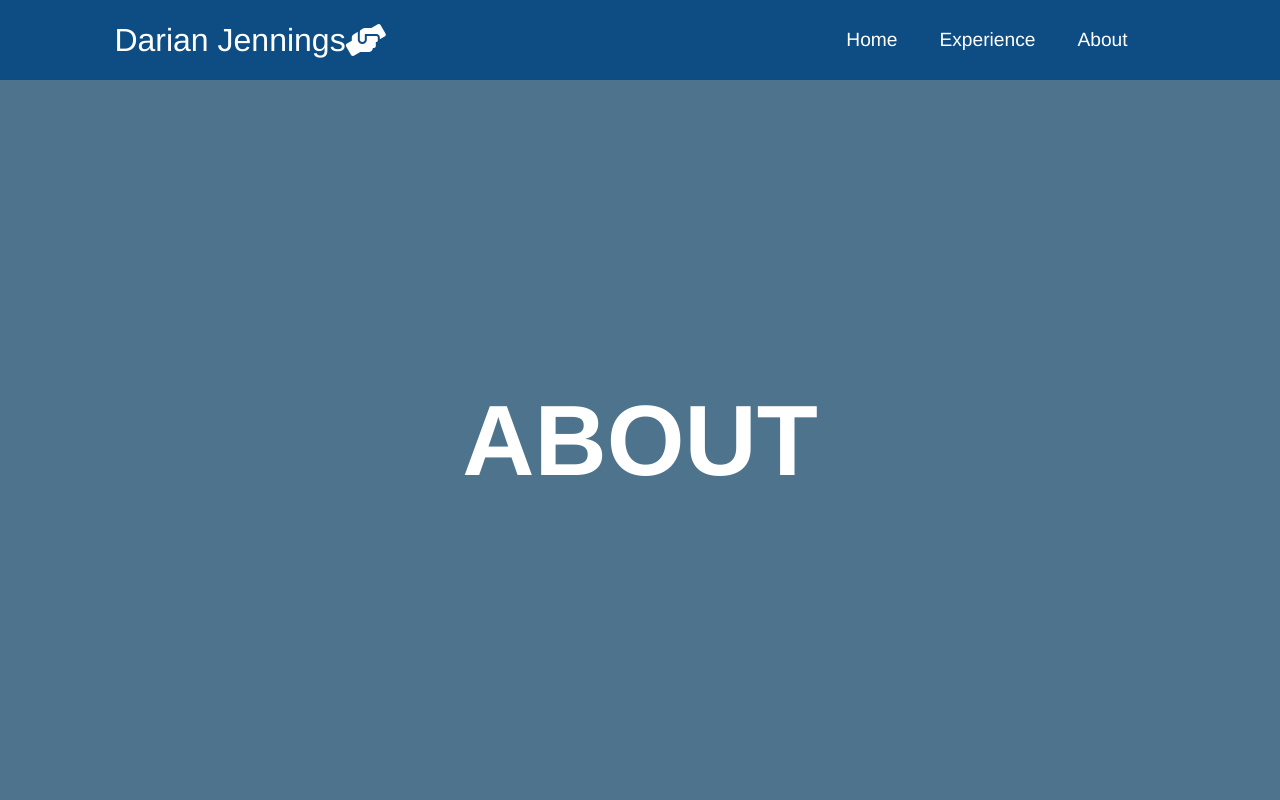
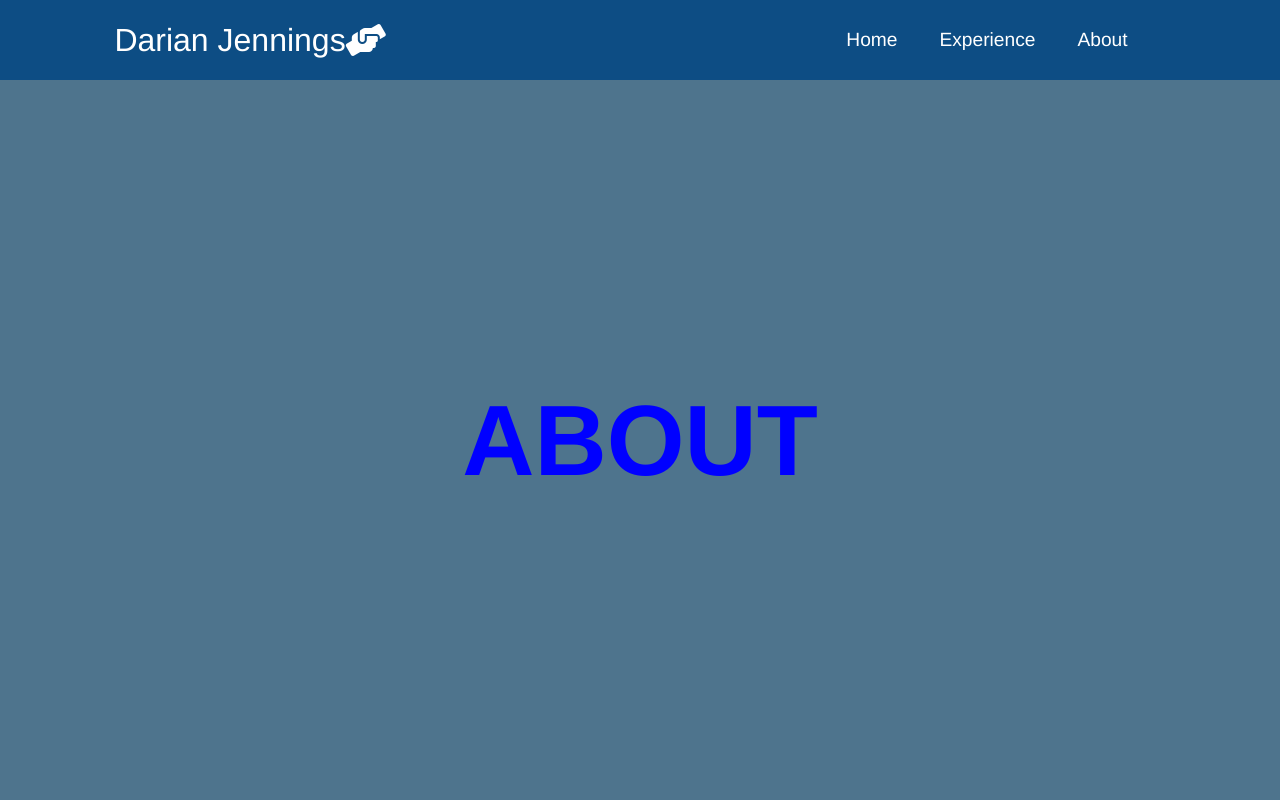
Before and after one commit to darianjennings1/iamdarianjennings, a React (Create React App) app: page /about in a window 1280 px wide. Shown: the top 800 px of the page. Built offline with nearby package versions, Linux system fonts and the light colour scheme.

Commit message:
change About color

```diff
--- a/src/App.css
+++ b/src/App.css
@@ -33,7 +33,7 @@
     background-position: center;
     background-size: fill;
     background-repeat: no-repeat;
-    color: #fff;
+    color: blue;
     font-size: 100px;
   }
 
```
